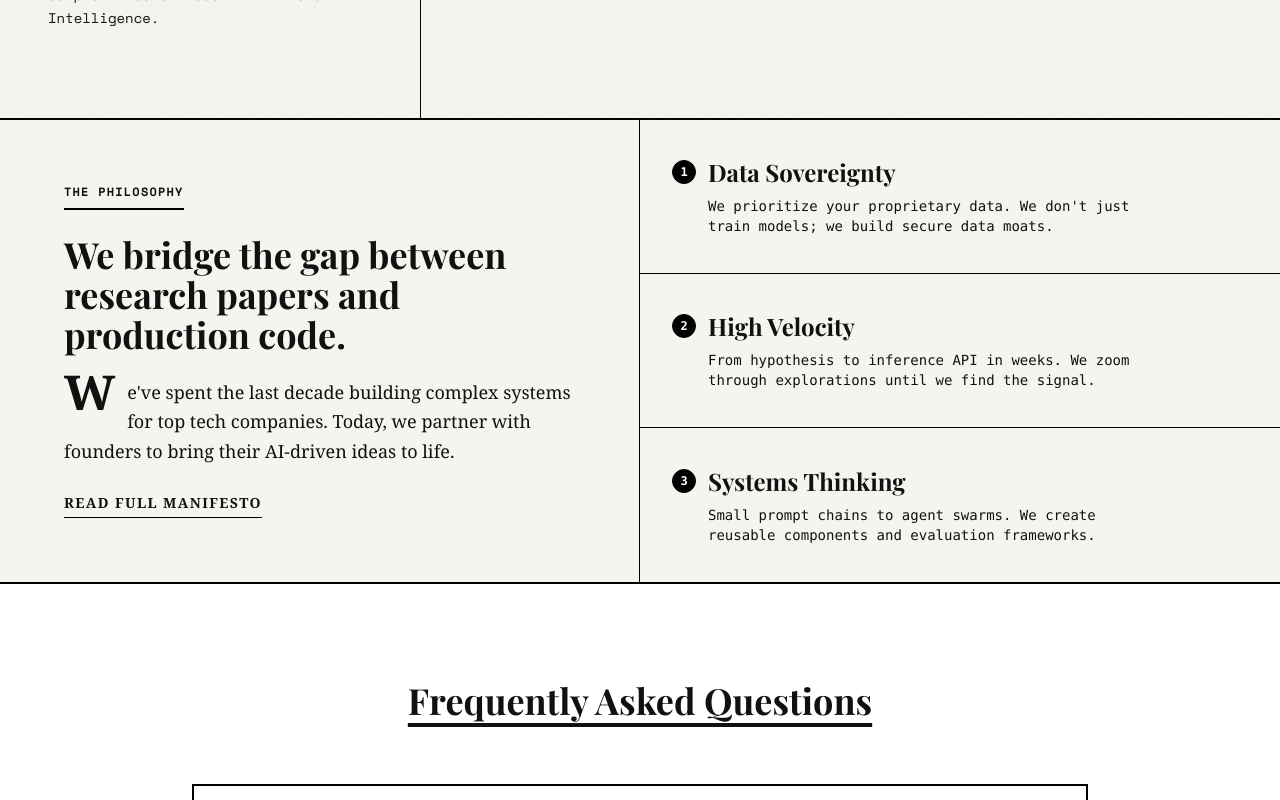
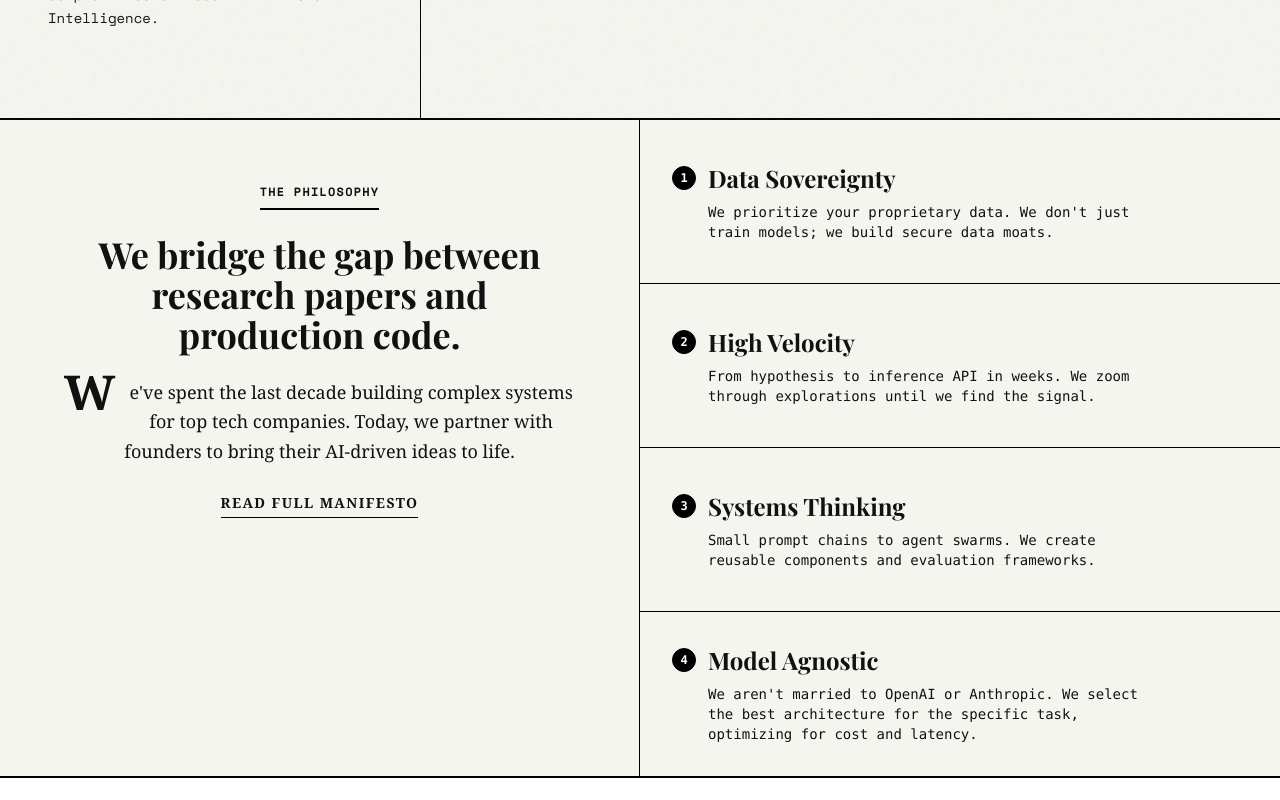
Before and after one commit to chamsco/backspace, a React (Vite) app: page / in a window 1280 px wide. Shown: the part 680-1480 px from the top of the page. Built offline with nearby package versions, Linux system fonts and the light colour scheme; a web font is replaced by a local one.

Commit message:
Add 4th point and center The Philosophy section
- Add 'Model Agnostic' as 4th point under Systems Thinking
- Change grid from grid-rows-3 to grid-rows-4
- Center The Philosophy section with flex and text-center

```diff
--- a/src/App.tsx
+++ b/src/App.tsx
@@ -253,7 +253,7 @@ const HomeView = () => {
 
       {/* Services / Approach Layout */}
       <section className="grid grid-cols-1 md:grid-cols-2 border-b-2 border-black">
-        <div className="p-8 md:p-16 border-b md:border-b-0 md:border-r border-black">
+        <div className="p-8 md:p-16 border-b md:border-b-0 md:border-r border-black flex flex-col items-center text-center">
           <span className="text-xs font-bold uppercase tracking-widest mb-6 block border-b-2 border-black pb-2 w-max">The Philosophy</span>
           <h2 className="text-4xl serif font-bold mb-6">We bridge the gap between research papers and production code.</h2>
           <div className="prose font-serif">
@@ -266,11 +266,12 @@ const HomeView = () => {
           </div>
         </div>
 
-        <div className="grid grid-rows-3">
+        <div className="grid grid-rows-4">
           {[
             { title: "Data Sovereignty", text: "We prioritize your proprietary data. We don't just train models; we build secure data moats." },
             { title: "High Velocity", text: "From hypothesis to inference API in weeks. We zoom through explorations until we find the signal." },
-            { title: "Systems Thinking", text: "Small prompt chains to agent swarms. We create reusable components and evaluation frameworks." }
+            { title: "Systems Thinking", text: "Small prompt chains to agent swarms. We create reusable components and evaluation frameworks." },
+            { title: "Model Agnostic", text: "We aren't married to OpenAI or Anthropic. We select the best architecture for the specific task, optimizing for cost and latency." }
           ].map((feature, i) => (
             <div key={i} className="p-8 border-b border-black last:border-b-0 flex flex-col justify-center hover:bg-[#EAEAE5] transition-colors">
               <h3 className="serif text-2xl font-bold mb-2 flex items-center gap-3">
```
